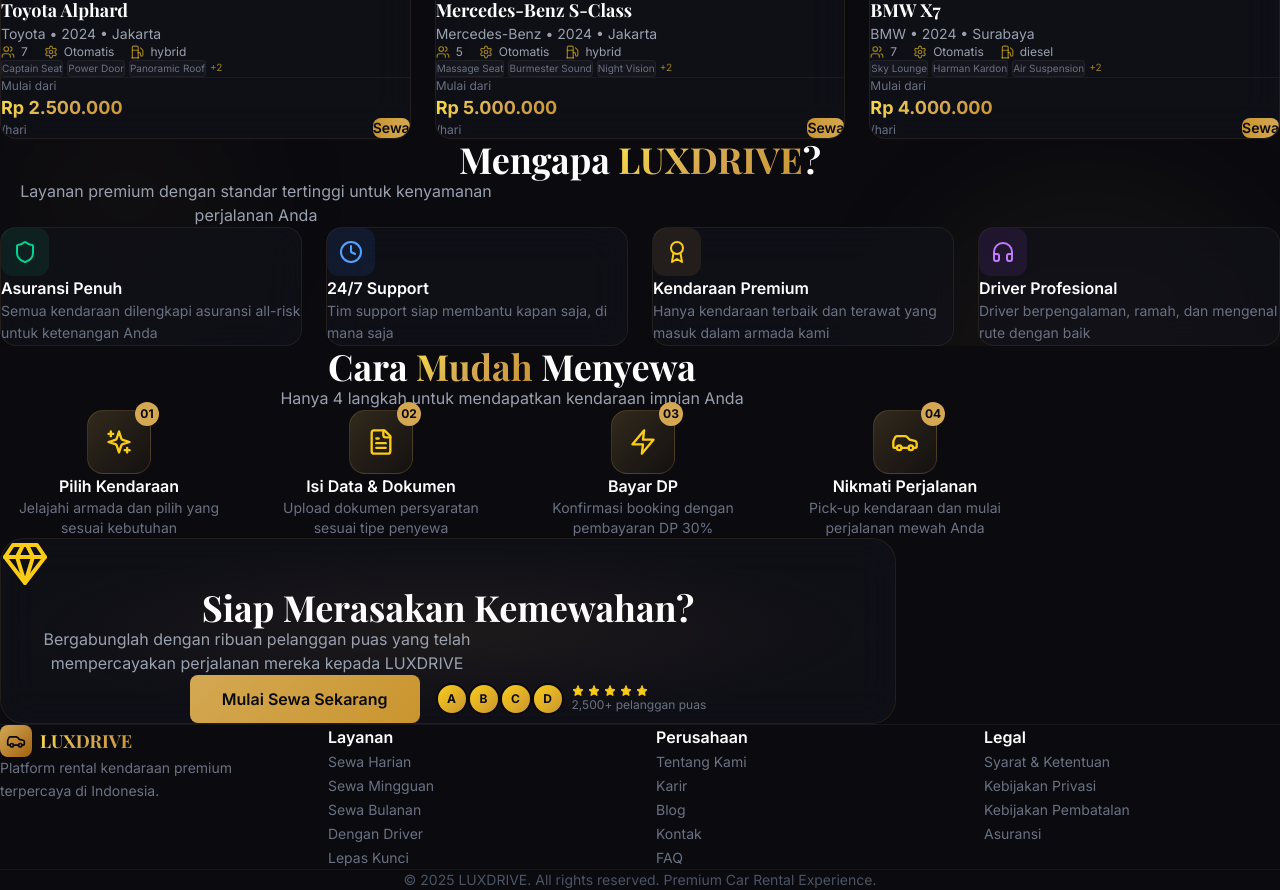
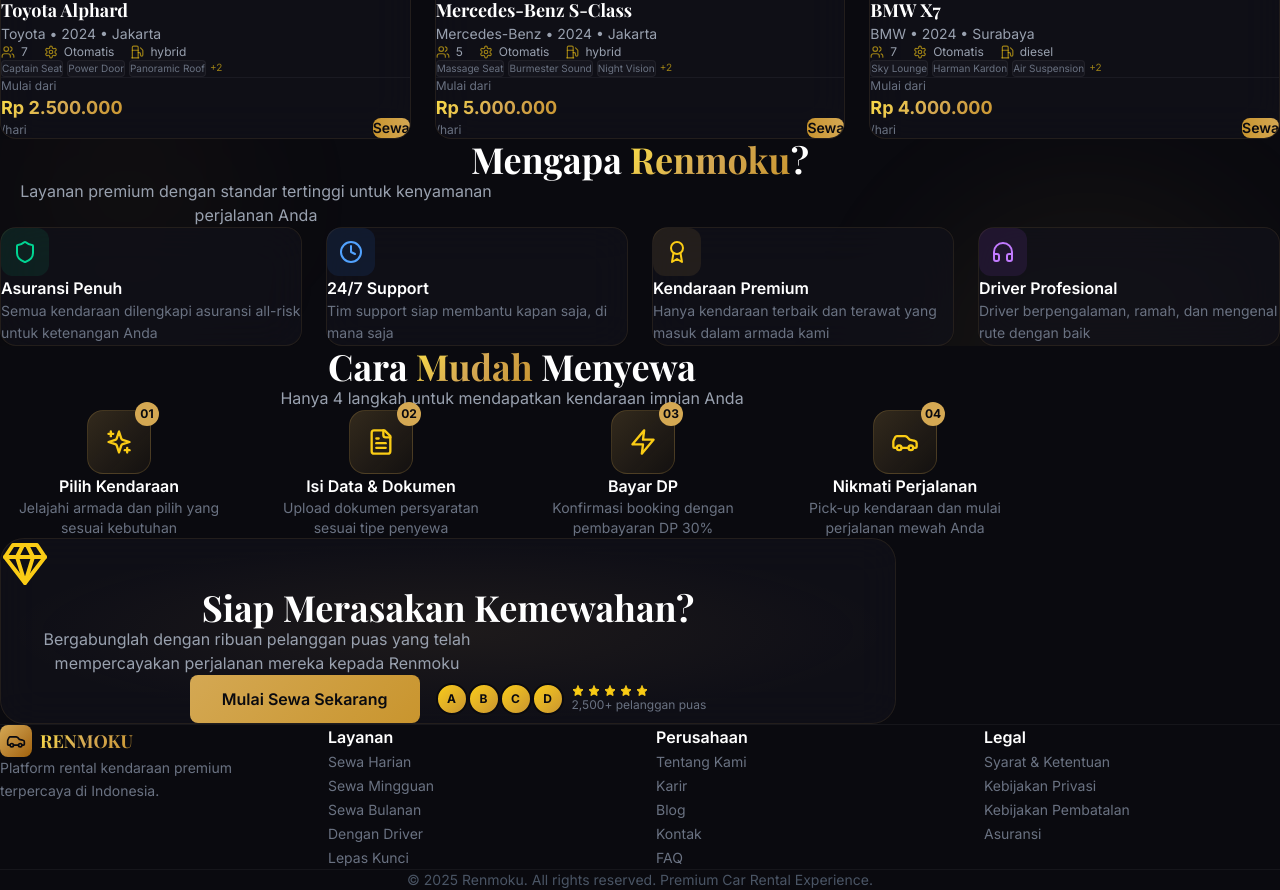
Before and after one commit to Blesiongne5758/Renmoku, a React (Vite) app: page / in a window 1280 px wide. Shown: the part 1580-2470 px from the top of the page. Built offline with nearby package versions, Linux system fonts and the light colour scheme.

Commit message:
task snapshot 268d9a00-271e-4047-8708-951469d31552

```diff
--- a/index.html
+++ b/index.html
@@ -4,7 +4,7 @@
     <meta charset="UTF-8" />
     <link rel="icon" type="image/svg+xml" href="/vite.svg" />
     <meta name="viewport" content="width=device-width, initial-scale=1.0" />
-    <title>LUXDRIVE — Premium Car Rental</title>
+    <title>Renmoku — Premium Car Rental</title>
     <link rel="preconnect" href="https://fonts.googleapis.com">
     <link rel="preconnect" href="https://fonts.gstatic.com" crossorigin>
     <link href="https://fonts.googleapis.com/css2?family=Playfair+Display:wght@400;500;600;700;800;900&family=Inter:wght@300;400;500;600;700;800&display=swap" rel="stylesheet">
--- a/src/components/LoadingScreen.tsx
+++ b/src/components/LoadingScreen.tsx
@@ -68,7 +68,7 @@ export default function LoadingScreen({ onComplete }: { onComplete: () => void }
           transition={{ delay: 0.3, duration: 0.6 }}
           className="font-[Playfair_Display] text-4xl font-bold text-gold-gradient mb-2"
         >
-          LUXDRIVE
+          RENMOKU
         </motion.h1>
         <motion.p
           initial={{ opacity: 0 }}
@@ -76,7 +76,7 @@ export default function LoadingScreen({ onComplete }: { onComplete: () => void }
           transition={{ delay: 0.6 }}
           className="text-gray-500 text-sm tracking-[0.3em] uppercase"
         >
-          Premium Car Rental
+          Premium Car Rental Experience
         </motion.p>
 
         {/* Progress bar */}
--- a/src/components/Navbar.tsx
+++ b/src/components/Navbar.tsx
@@ -31,7 +31,7 @@ export default function Navbar() {
               <Car className="w-6 h-6 text-luxury-900" />
             </div>
             <span className="font-[Playfair_Display] text-xl font-bold text-gold-gradient">
-              LUXDRIVE
+              RENMOKU
             </span>
           </motion.div>
 
--- a/src/pages/DashboardPage.tsx
+++ b/src/pages/DashboardPage.tsx
@@ -43,7 +43,7 @@ export default function DashboardPage() {
                 onClick={() => setCurrentUser({
                   id: 'u1',
                   name: option.role === 'owner' ? 'Budi Santoso Fleet' : 'Ahmad Wijaya',
-                  email: 'user@luxdrive.id',
+                  email: 'user@renmoku.id',
                   role: option.role,
                 })}
                 className="w-full flex items-center gap-4 p-4 rounded-xl bg-white/[0.02] border border-white/5 hover:border-gold-500/20 transition-all text-left"
--- a/src/pages/HomePage.tsx
+++ b/src/pages/HomePage.tsx
@@ -124,7 +124,7 @@ export default function HomePage() {
             className="text-center mb-12"
           >
             <h2 className="font-[Playfair_Display] text-2xl sm:text-4xl font-bold text-white mb-3">
-              Mengapa <span className="text-gold-gradient">LUXDRIVE</span>?
+              Mengapa <span className="text-gold-gradient">Renmoku</span>?
             </h2>
             <p className="text-gray-400 max-w-lg mx-auto">
               Layanan premium dengan standar tertinggi untuk kenyamanan perjalanan Anda
@@ -251,7 +251,7 @@ export default function HomePage() {
               </h2>
               <p className="text-gray-400 max-w-lg mx-auto mb-8">
                 Bergabunglah dengan ribuan pelanggan puas yang telah mempercayakan
-                perjalanan mereka kepada LUXDRIVE
+                perjalanan mereka kepada Renmoku
               </p>
               <div className="flex flex-col sm:flex-row items-center justify-center gap-4">
                 <motion.button
@@ -294,7 +294,7 @@ export default function HomePage() {
                 <div className="w-8 h-8 rounded-lg bg-gradient-to-br from-gold-500 to-gold-700 flex items-center justify-center">
                   <Car className="w-5 h-5 text-luxury-900" />
                 </div>
-                <span className="font-[Playfair_Display] text-lg font-bold text-gold-gradient">LUXDRIVE</span>
+                <span className="font-[Playfair_Display] text-lg font-bold text-gold-gradient">RENMOKU</span>
               </div>
               <p className="text-gray-500 text-sm leading-relaxed">
                 Platform rental kendaraan premium terpercaya di Indonesia.
@@ -327,7 +327,7 @@ export default function HomePage() {
           </div>
           <div className="pt-8 border-t border-white/5 text-center">
             <p className="text-gray-600 text-sm">
-              © 2025 LUXDRIVE. All rights reserved. Premium Car Rental Experience.
+              © 2025 Renmoku. All rights reserved. Premium Car Rental Experience.
             </p>
           </div>
         </div>
```
